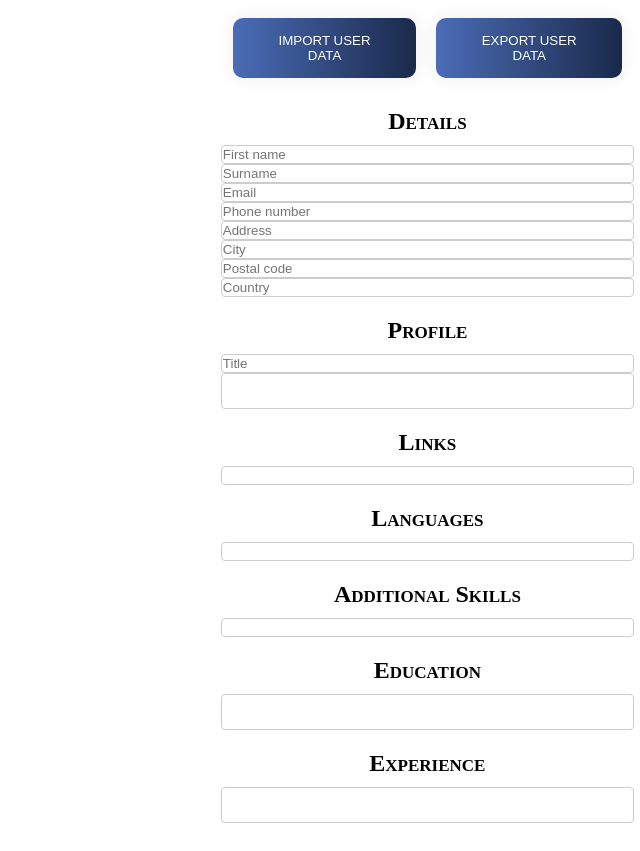
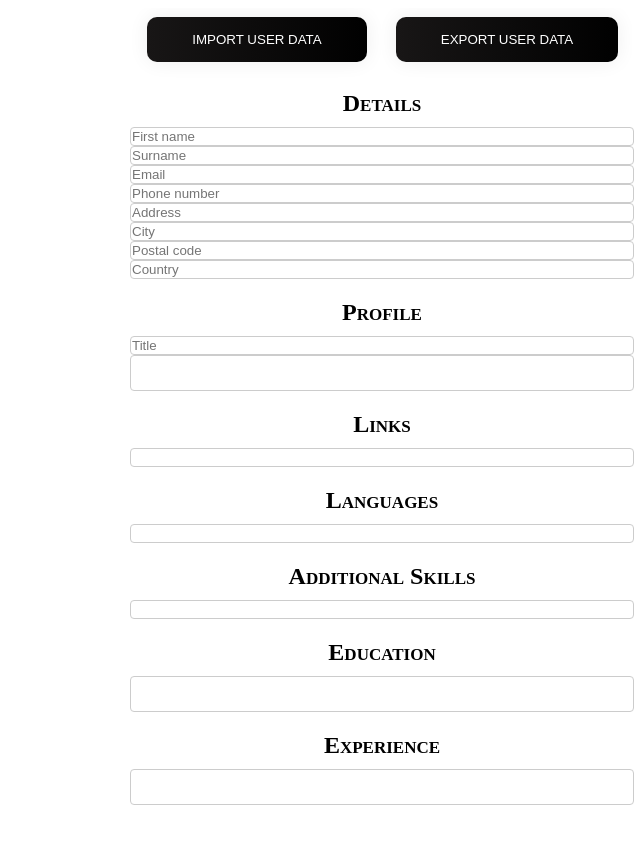
Before and after one commit to alexisjapas/applai, a Flask app: page / in a window 1280 px wide. Shown: the part 41-892 px from the top of the page, without its empty margins (640-1280 px from the left). After the commit the page ends 846 px from the top, so only its background shows below. Run offline with Flask 3, Linux system fonts and the light colour scheme; data that the repository does not hold is empty.

Commit message:
Better CSS hover management

```diff
--- a/src/static/css/style.css
+++ b/src/static/css/style.css
@@ -78,11 +78,13 @@
     justify-content: center;
     flex-wrap: wrap;
     gap: 8px;
+    box-sizing: border-box;
+    overflow: hidden;
 }
 
 .application {
-    width: 250px;
-    height: 500px;
+    width: 260px;
+    height: 510px;
     text-align: center;
     border: solid;
     border-radius: 4px;
@@ -90,6 +92,8 @@
     display: flex;
     flex-direction: column;
     transition: padding 0.5s;
+    box-sizing: border-box;
+
 }
 
 .application:hover {
@@ -280,13 +284,14 @@
     padding: 15px 45px;
     text-align: center;
     text-transform: uppercase;
-    transition: 0.5s;
+    transition: 0.3s;
     background-size: 200% auto;
     color: white;
     box-shadow: 0 0 20px #eee;
     border-radius: 10px;
     display: block;
     border: none;
+    box-sizing: border-box;
   }
 
   .btn-download:hover {
@@ -294,11 +299,22 @@
     color: #fff;
     text-decoration: none;
     cursor: pointer;
+    padding: 17px 47px;
+  }
+
+  .div-btn-download{
+    box-sizing: border-box;
+    height: 82px; /* Calculé comme 48px de padding + 30px de contenu */
+    width: 304px;
+    overflow: hidden;
+    display: flex;
+    align-items: center;
+    justify-content: left;
   }
 
 
   .btn-user-data {
-    background-image: linear-gradient(to right, #4b6cb7 0%, #182848  51%, #4b6cb7  100%);
+    background-image: linear-gradient(to right, #181616 0%, #000000  51%, #2e2e2d  100%);
     margin: 10px;
     margin-bottom: 30px;
     padding: 15px 45px;
@@ -311,6 +327,8 @@
     border-radius: 10px;
     display: block;
     border: none;
+    transition: padding 0.3s ease;
+    box-sizing: border-box;
   }
 
   .btn-user-data:hover {
@@ -318,4 +336,15 @@
     color: #fff;
     text-decoration: none;
     cursor: pointer;
+    padding: 17px 47px;
   }
+
+  .div-btn-user-data{
+    box-sizing: border-box;
+    height: 82px; /* Calculé comme 48px de padding + 30px de contenu */
+    width: 304px;
+    overflow: hidden;
+    display: flex;
+    align-items: center;
+    justify-content: center;
+  }
--- a/src/templates/base.html
+++ b/src/templates/base.html
@@ -18,7 +18,9 @@
             <span class="close-button">&times;</span>
             <h2 id="application-title" class="popup-title"></h2>
             <div id="popup-body">
-                <button class="btn-download" id="download-application">Download Application</button>
+                <div class="div-btn-download">
+                    <button class="btn-download" id="download-application">Download Application</button>
+                </div>
                 <div class="popup-left">
                     <p id="application-company"></p>
                     <form id="application_content_form" action="/application" method="POST">
--- a/src/templates/index.html
+++ b/src/templates/index.html
@@ -48,8 +48,12 @@
 <div class="main_div" id="user_data">
 
     <div id="imexport">
-        <button class="btn-user-data" id="import_button">Import user data</button>
-        <button class="btn-user-data" id="export_button">Export user data</button>
+        <div class="div-btn-user-data">
+            <button class="btn-user-data" id="import_button">Import user data</button>
+        </div>
+        <div class="div-btn-user-data">
+            <button class="btn-user-data" id="export_button">Export user data</button>
+        </div>
     </div>
 
     <form id="user_data_form" action="/user" method="POST">
```
